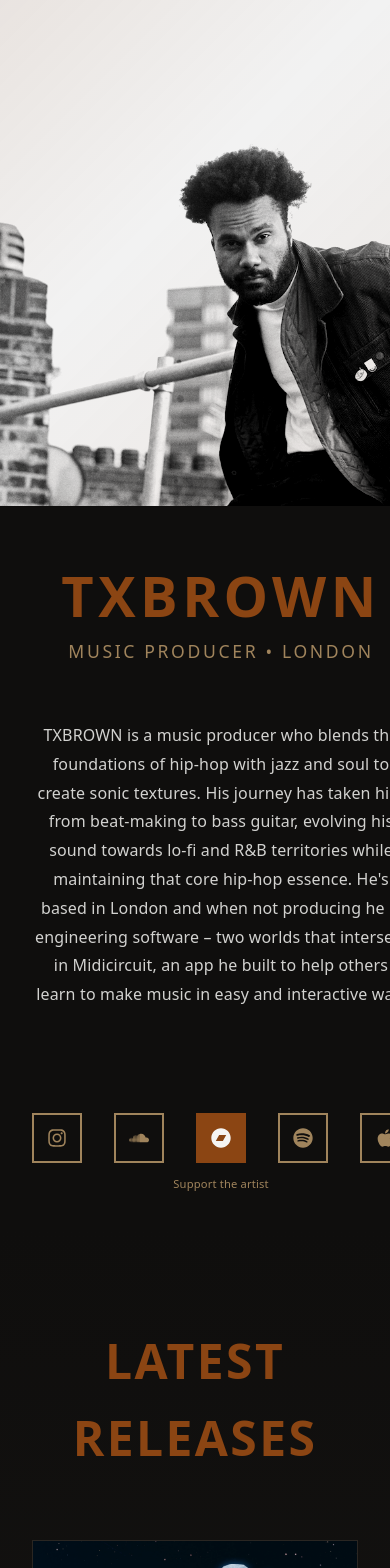
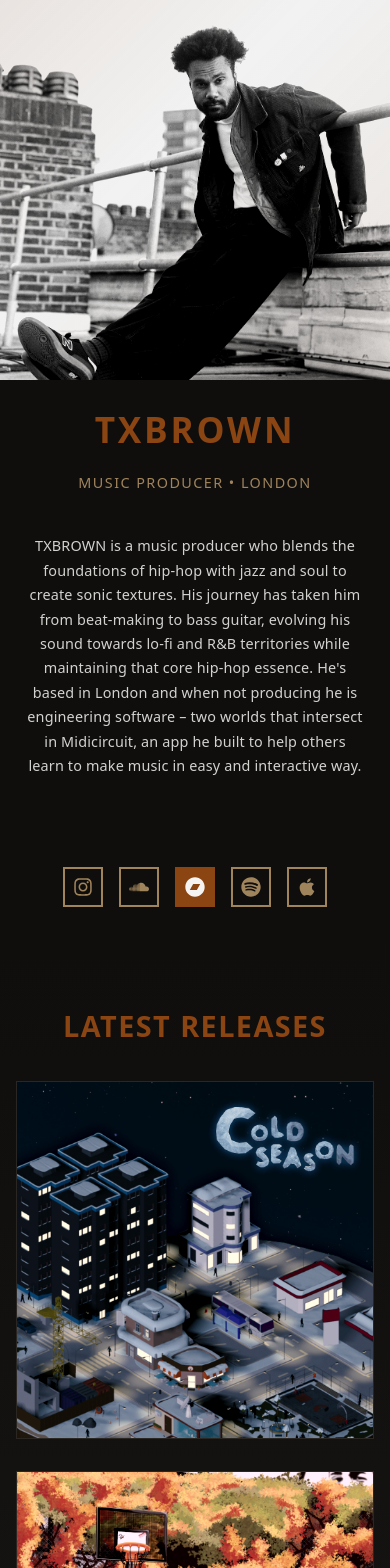
Before and after one commit to txbrown/txbrown-website, a Next.js app: page / in a window 390 px wide. Shown: the top 1568 px of the page. Built offline with nearby package versions, Linux system fonts and the light colour scheme.

Commit message:
fix: adjust mobile responsivenss

```diff
--- a/src/app/globals.css
+++ b/src/app/globals.css
@@ -39,6 +39,7 @@ body {
   -webkit-font-smoothing: antialiased;
   -moz-osx-font-smoothing: grayscale;
   letter-spacing: 0.01em;
+  overflow-x: hidden;
 }
 
 .container {
@@ -274,6 +275,21 @@ body {
 }
 
 /* Responsive Design */
+@media (max-width: 1024px) {
+  .hero-content {
+    padding: 4rem 3rem;
+  }
+
+  .hero-title {
+    font-size: 5rem;
+  }
+
+  .albums-grid {
+    grid-template-columns: repeat(auto-fit, minmax(300px, 1fr));
+    gap: 2rem;
+  }
+}
+
 @media (max-width: 768px) {
   .hero-grid {
     grid-template-columns: 1fr;
@@ -281,34 +297,151 @@ body {
   }
 
   .hero-content {
-    padding: 4rem 2rem;
+    padding: 3rem 1.5rem;
     text-align: center;
     order: 2;
+    max-width: 100%;
   }
 
   .hero-image {
-    height: 60vh;
+    height: 50vh;
     order: 1;
     margin-right: 0;
+    width: 100%;
   }
 
   .hero-image img {
     width: 100%;
+    height: 50vh;
   }
 
   .hero-title {
-    font-size: 3.5rem;
+    font-size: 2.8rem;
+    margin-bottom: 1.5rem;
+    word-spacing: 0.1em;
+  }
+
+  .hero-subtitle {
+    font-size: 1rem;
+    margin-bottom: 1.5rem;
+  }
+
+  .hero-description {
+    font-size: 1rem;
+    margin-bottom: 1rem;
+    max-width: 90%;
+    margin-left: auto;
+    margin-right: auto;
+  }
+
+  .hero-bio {
+    font-size: 0.95rem;
+    margin-bottom: 2rem;
+    max-width: 90%;
+    margin-left: auto;
+    margin-right: auto;
+  }
+
+  .section-title {
+    font-size: 2.2rem;
+    margin-bottom: 2rem;
+  }
+
+  .albums-section {
+    padding: 4rem 0;
   }
 
   .albums-grid {
     grid-template-columns: 1fr;
+    gap: 2rem;
+  }
+
+  .social-links {
+    gap: 1.5rem;
+    justify-content: center;
+    flex-wrap: wrap;
+  }
+
+  .social-link a {
+    width: 45px;
+    height: 45px;
+  }
+
+  .social-link.bandcamp a::after {
+    font-size: 0.65rem;
+    bottom: -1.8rem;
   }
 
   .container {
-    padding: 0 2rem;
+    padding: 0 1.5rem;
+    max-width: 100%;
   }
 
   .container-wide {
-    padding: 0 2rem;
+    padding: 0 1.5rem;
+    max-width: 100%;
   }
 }
+
+@media (max-width: 480px) {
+  .hero-content {
+    padding: 2rem 1rem;
+  }
+
+  .hero-image {
+    height: 45vh;
+  }
+
+  .hero-image img {
+    height: 45vh;
+  }
+
+  .hero-title {
+    font-size: 2.2rem;
+    line-height: 1;
+    word-break: break-word;
+  }
+
+  .hero-subtitle {
+    font-size: 0.9rem;
+    letter-spacing: 0.1em;
+  }
+
+  .hero-description {
+    font-size: 0.9rem;
+    line-height: 1.6;
+    max-width: 95%;
+  }
+
+  .hero-bio {
+    font-size: 0.9rem;
+    line-height: 1.7;
+    max-width: 95%;
+  }
+
+  .section-title {
+    font-size: 1.8rem;
+  }
+
+  .social-links {
+    gap: 1rem;
+    justify-content: center;
+  }
+
+  .social-link a {
+    width: 40px;
+    height: 40px;
+  }
+
+  .social-link.bandcamp a::after {
+    display: none;
+  }
+
+  .container {
+    padding: 0 1rem;
+  }
+
+  .container-wide {
+    padding: 0 1rem;
+  }
+}
```
